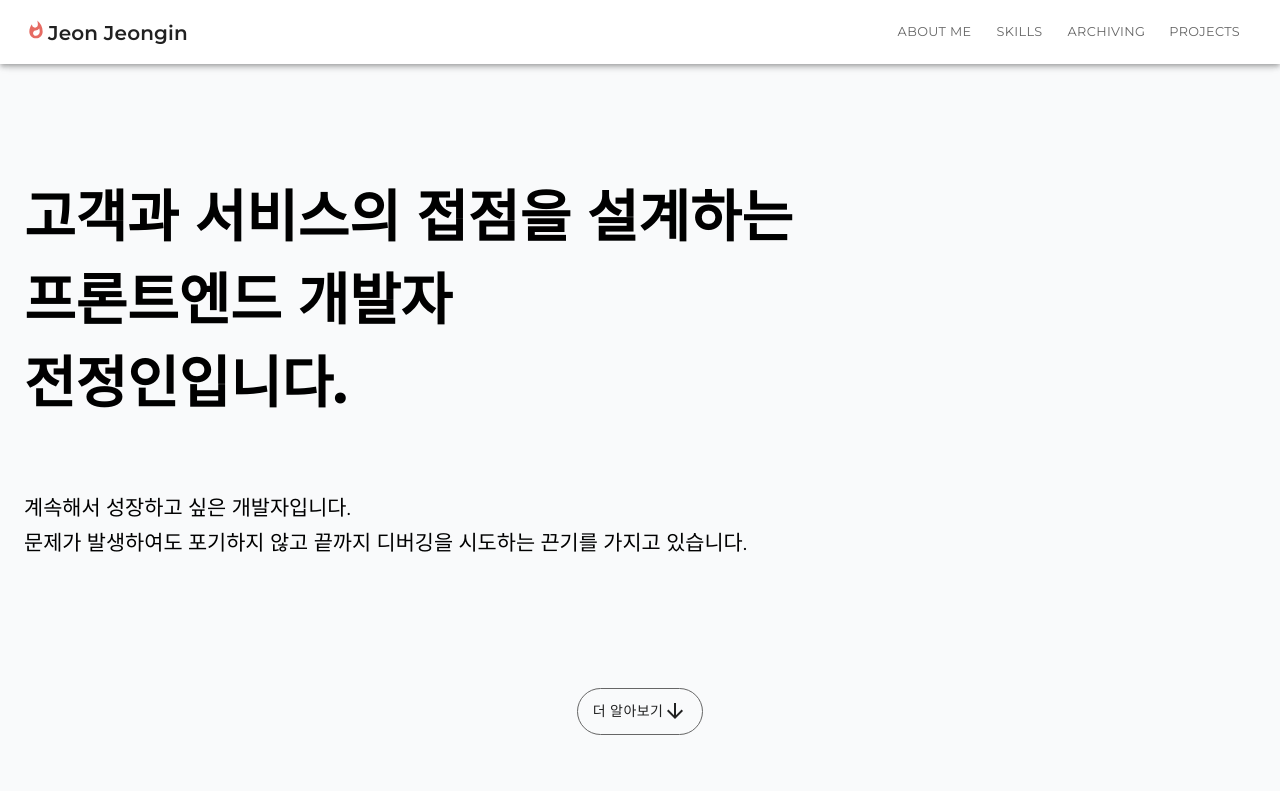
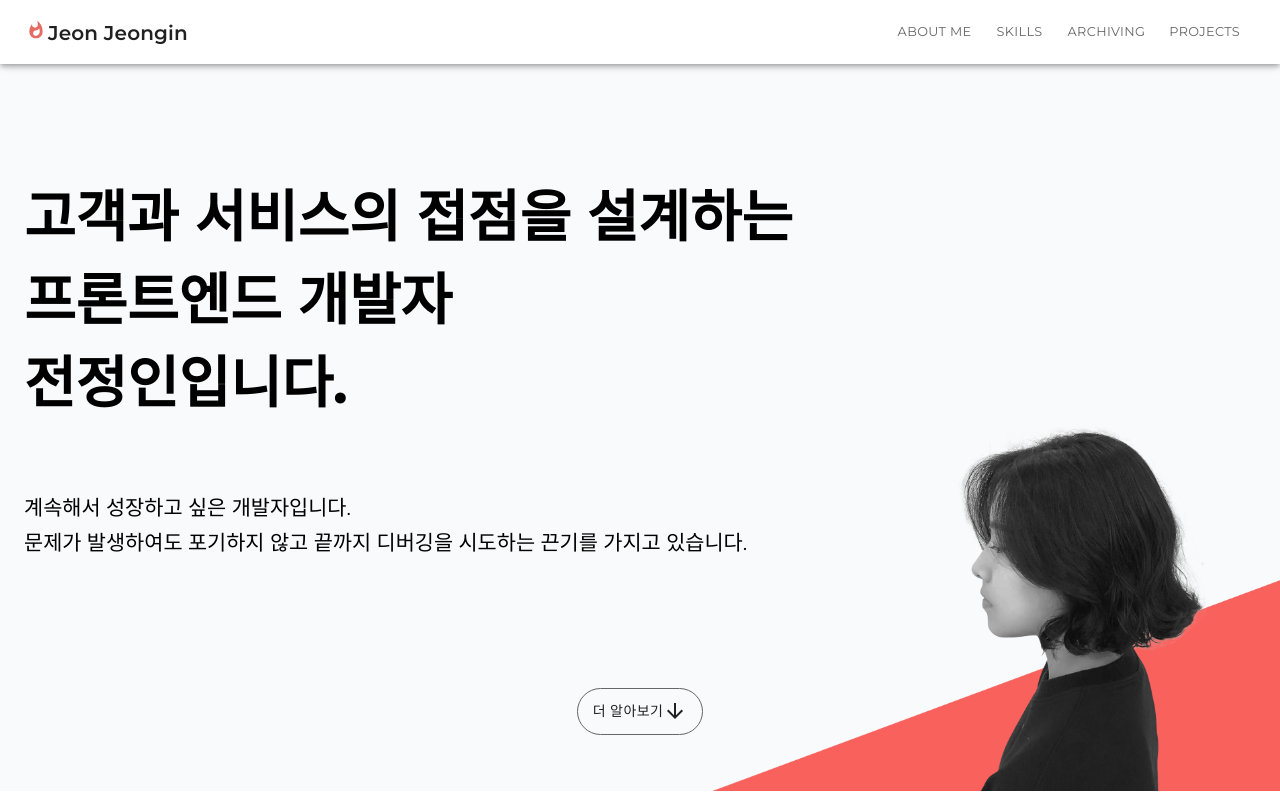
Before and after one commit to jeon-jeongin/Jeongin-Portfolio, a React (Create React App) app: page / in a window 1280 px wide. Shown: the top 800 px of the page. Built offline with nearby package versions, Linux system fonts and the light colour scheme.

Commit message:
ADD background image

```diff
--- a/src/components/Home.js
+++ b/src/components/Home.js
@@ -6,7 +6,14 @@ import Link from "react-scroll/modules/components/Link";
 
 function Home() {
     return (
-        <SharedContainers id="Home" style={{ backgroundColor: '#F9FAFB' }}>
+        <SharedContainers id="Home"
+            style={{
+                backgroundColor: '#F9FAFB',
+                backgroundImage: `url(${require('../images/background_image.png')})`,
+                backgroundRepeat: 'no-repeat',
+                backgroundSize: 'contain',
+                backgroundPosition: 'bottom right'
+            }}>
             <SharedContainer>
                 <InfoContainer>
                     고객과 서비스의 접점을 설계하는
```
Also changed, not shown: src/images/background_image.png (added).
